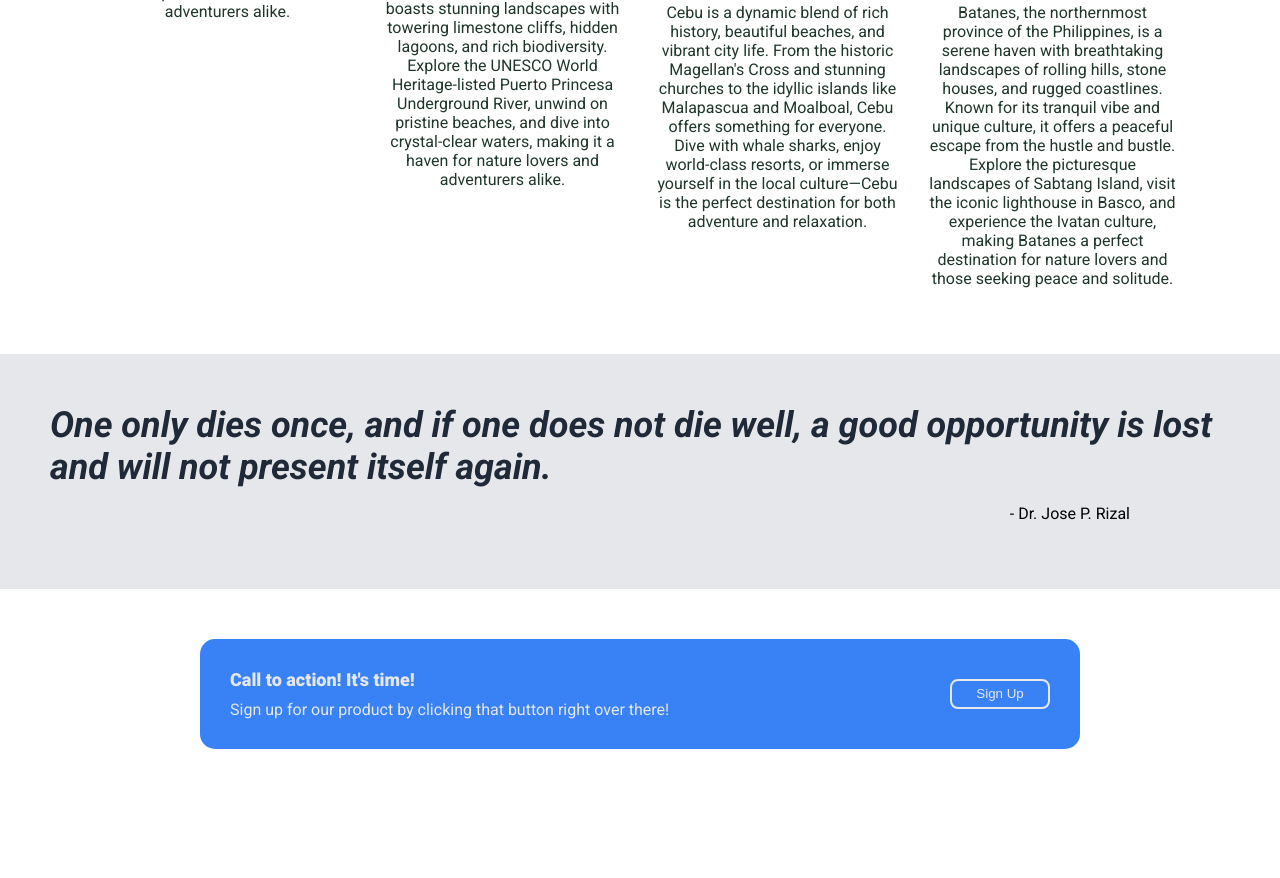
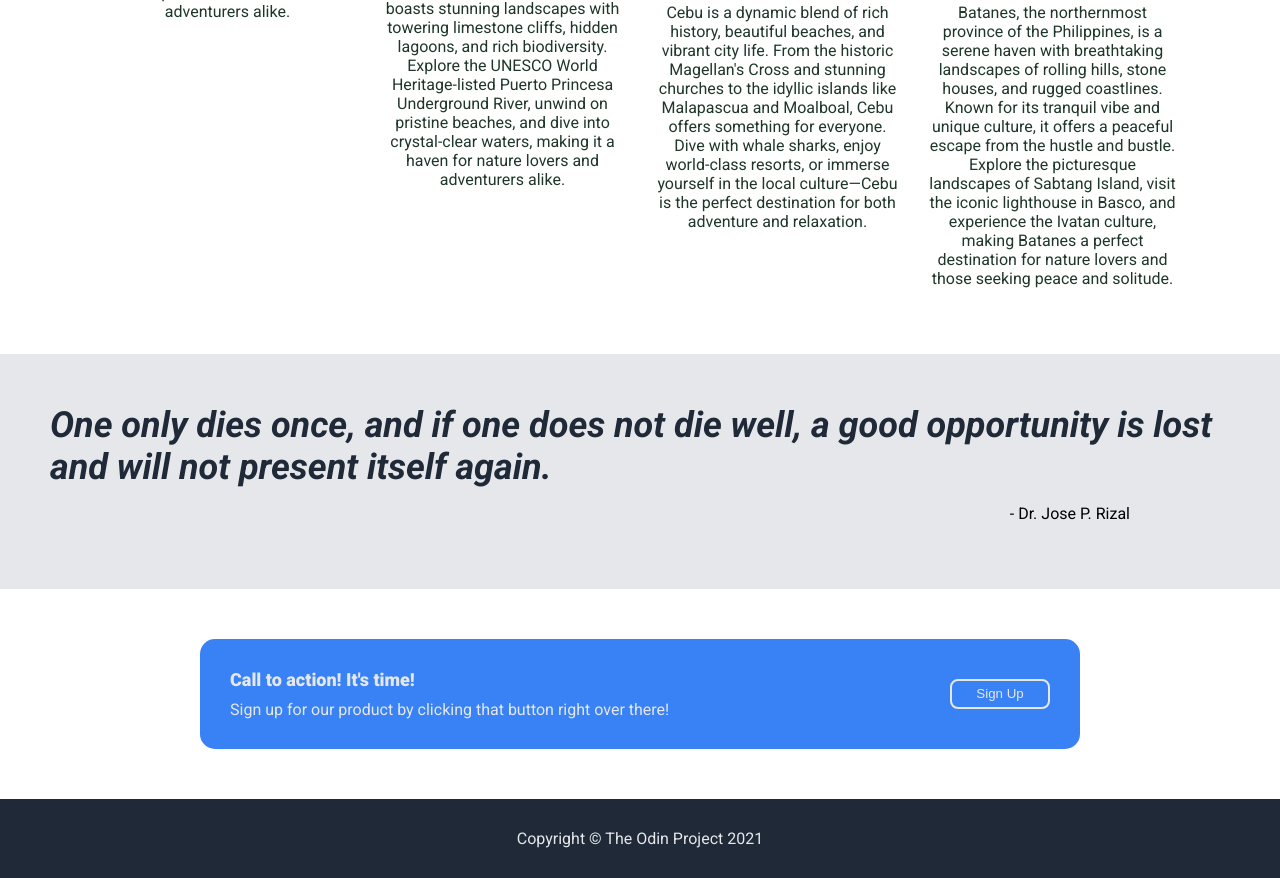
Before and after one commit to esimbulan/landing-page, a plain HTML site: page index.html in a window 1280 px wide. Shown: the part 852-1730 px from the top of the page. Before the commit the page ends 1651 px from the top, so only its background shows below. Drawn offline with Linux system fonts and the light colour scheme.

Commit message:
Add footer section

```diff
--- a/index.html
+++ b/index.html
@@ -78,6 +78,10 @@
         </div>
         <button class="sign-up">Sign Up</button>
     </div>
+
+    <div class="footer-container">
+        Copyright © The Odin Project 2021
+    </div>
 </body>
 
 </html>
--- a/styles.css
+++ b/styles.css
@@ -8,7 +8,8 @@ body {
 }
 
 .header-container,
-.hero-container {
+.hero-container,
+.footer-container {
     padding: 15px 200px;
     background-color: #1f2937;
 }
@@ -29,7 +30,6 @@ ul {
 
 .hero-container {
     display: flex;
-    ;
     padding-bottom: 50px;
     gap: 30px;
     justify-content: space-between;
@@ -159,3 +159,9 @@ ul {
     border: 2px solid#E5E7EB;
     color: #E5E7EB;
 }
+
+.footer-container {
+    padding: 30px;
+    text-align: center;
+    color: #E5E7EB;
+}
```
